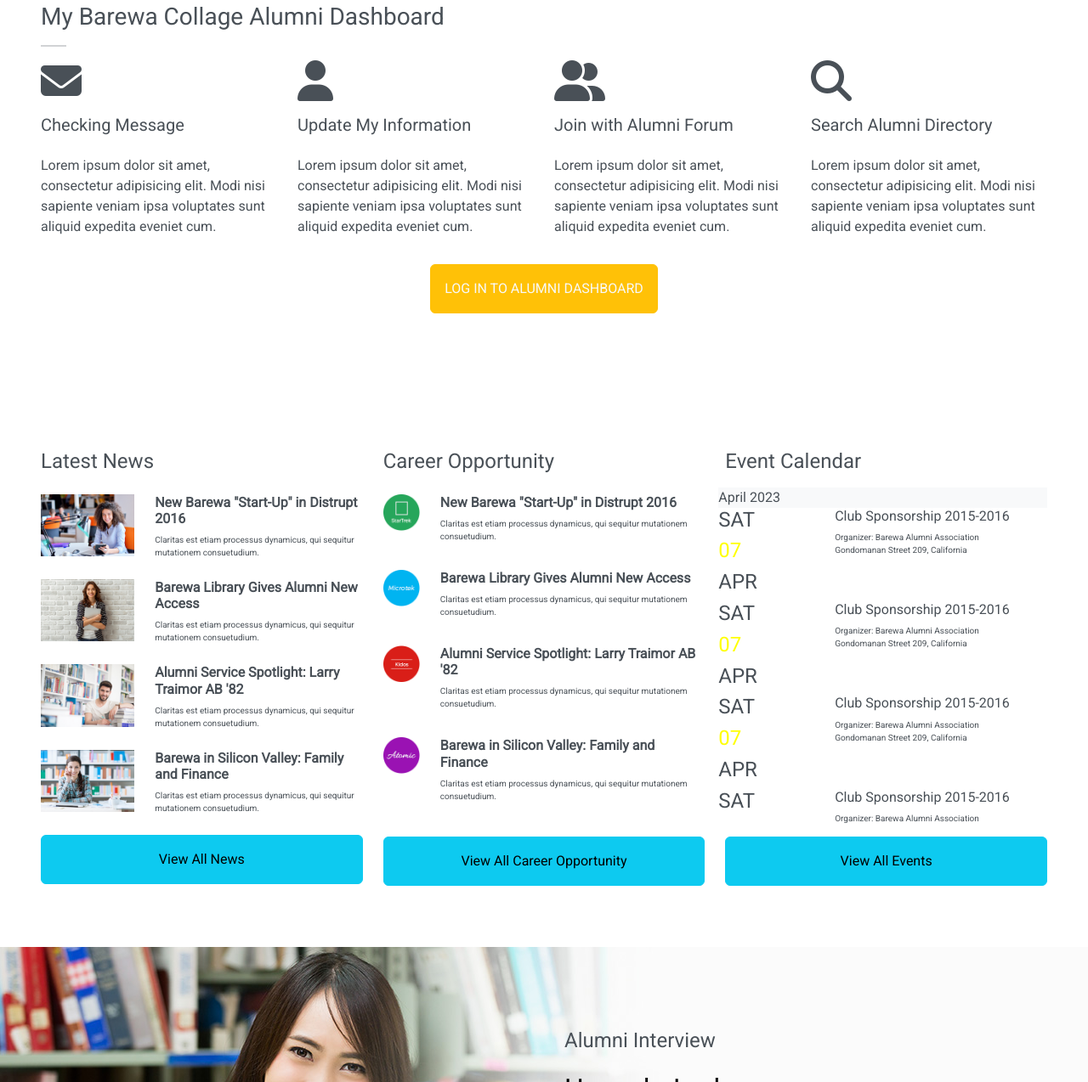
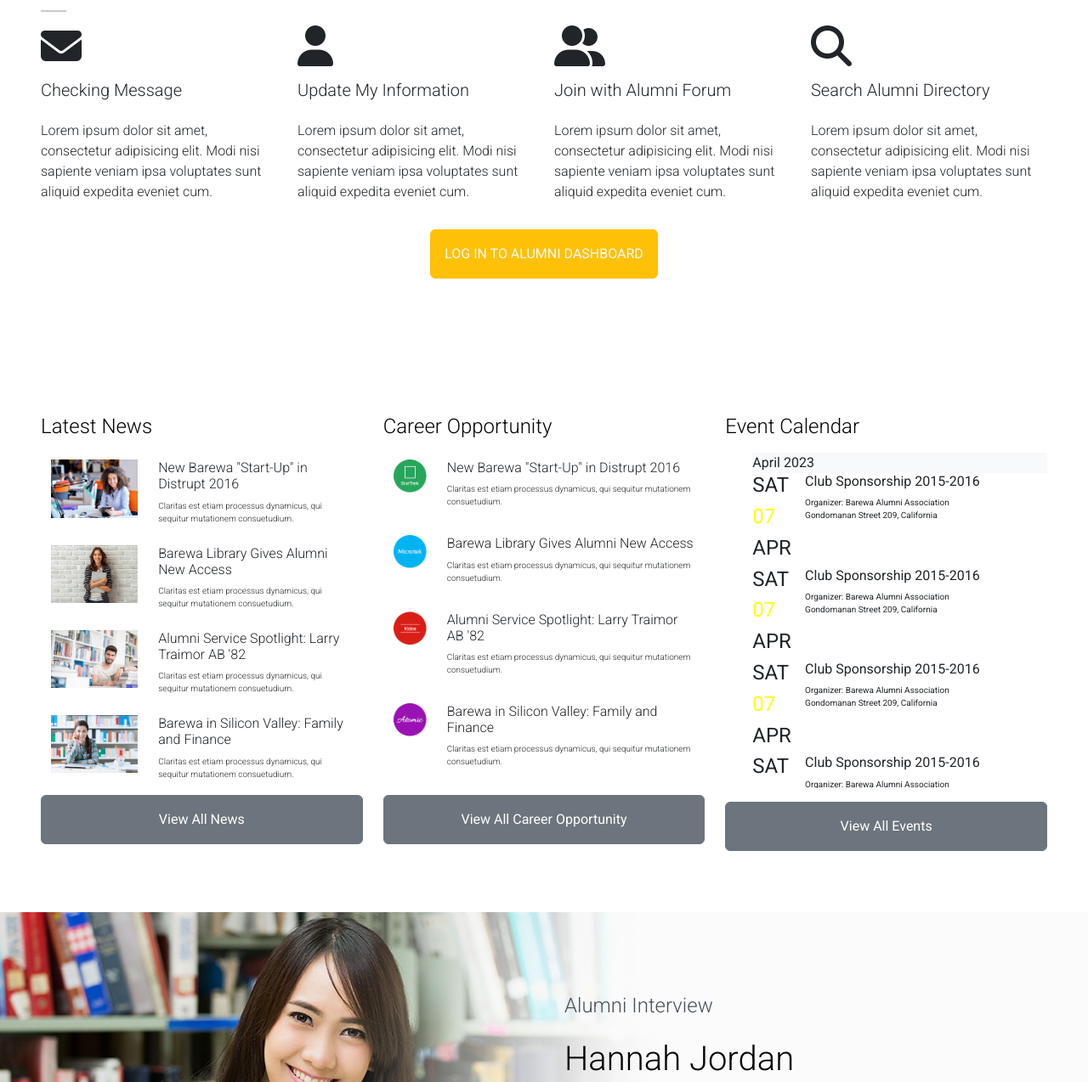
Before and after one commit to projecthanif/barewa_page, a plain HTML site: page index.html in a window 1280 px wide. Shown: the part 1576-2850 px from the top of the page at 85% size. Drawn offline with nearby package versions, Linux system fonts and the light colour scheme.

Commit message:
maybe okay

```diff
--- a/asset/css/style.css
+++ b/asset/css/style.css
@@ -7,6 +7,21 @@
 
 body {
     font-family: 'Roboto', sans-serif;
+}
+
+/* For Webkit based browsers (Chrome, Safari, etc.) */
+/* The following properties can be changed as desired */
+::-webkit-scrollbar {
+    width: 8px;
+    height: 8px;
+}
+
+::-webkit-scrollbar-track {
+    background-color: #f5f5f5;
+}
+
+::-webkit-scrollbar-thumb {
+    background-color: #ccc;
 }
 
 #firstnav {
@@ -31,7 +46,6 @@ a.btn:hover,button:hover{
 nav {
     width: 100%;
 }
-
 #logo {
     top: 1%;
     position: absolute;
@@ -82,7 +96,7 @@ nav {
 }
 
 ul#list {
-    margin-left: -40px;
+    /* margin-left: -40px; */
 
 }
 
@@ -141,7 +155,7 @@ footer{
     margin: 0;
         padding: 0;
         min-height: 50vh;
-        max-height: 100vh;
+        max-height: 150vh;
         background-position: center;
         background-size: cover;
         /* position: fixed; */
@@ -155,4 +169,5 @@ footer{
     background-color: transparent;
     border:none;
     color: white;
+    border-bottom: 1px solid grey;
 }
--- a/asset/js/app.js
+++ b/asset/js/app.js
@@ -18,8 +18,8 @@ const countdown = setInterval(function() {
 
   // Display the countdown
   const countdownElement = document.getElementById("countdown");
-  countdownElement.innerHTML = days +" Days : " + hours +" Hours : "
-  + minutes +" Minutes : "  + seconds + " Seconds";
+  // countdownElement.innerHTML = days +" Days : " + hours +" Hours : "
+  // + minutes +" Minutes : "  + seconds + " Seconds";
 
   // If the countdown is finished, clear the interval and display a message
   if (distance < 0) {
--- a/index.html
+++ b/index.html
@@ -9,7 +9,7 @@
     <link rel="stylesheet" href="https://cdn.jsdelivr.net/npm/bootstrap@5.3.0-alpha3/dist/css/bootstrap.min.css">
     <link rel="preconnect" href="https://fonts.googleapis.com">
     <link rel="preconnect" href="https://fonts.gstatic.com" crossorigin>
-    <link href="https://fonts.googleapis.com/css2?family=Roboto:ital,wght@0,400;1,300&fs=swap" rel="stylesheet">
+    <link href="https://fonts.googleapis.com/css2?family=Roboto:wght@300;400&display=swap" rel="stylesheet">
     <link rel="stylesheet" href="https://cdnjs.cloudflare.com/ajax/libs/font-awesome/6.4.0/css/all.min.css"
         integrity="sha512-iecdLmaskl7CVkqkXNQ/ZH/XLlvWZOJyj7Yy7tcenmpD1ypASozpmT/E0iPtmFIB46ZmdtAc9eNBvH0H/ZpiBw=="
         crossorigin="anonymous" referrerpolicy="no-referrer" />
@@ -179,9 +179,11 @@
                 <div class="col-sm-12 col-xl-8 col-md-12">
                     <div class="row">
                         <div class="col-sm-12 col-md-10">
-                            <h3 class="fs-4 text-dark-emphasis">UPCOMING EVENT</h3>
-                            <h3 class="fs-2 fw-light mt-4">ANNUAL MEET UP AND SCHOLARSHIP PRESENTATIONS</h3>
-                            <p class="fst-normal text-dark-emphasis mt-3"><i class="fa fa-location-dot text-black"></i> Barewa Street,
+                            <h3 class="fs-4 fw-light text-dark-emphasis">UPCOMING EVENT</h3>
+                            <h3 class="fs-2 fw-bold text-dark-emphasis mt-4">ANNUAL MEET UP AND SCHOLARSHIP
+                                PRESENTATIONS</h3>
+                            <p class="text-dark-emphasis mt- fw-light"><i class="fa fa-location-dot text-black"></i> Barewa
+                                Street,
                                 Gondomanan,
                                 8993, San Francisco, CA</p>
                         </div>
@@ -208,32 +210,32 @@
         </div>
 
         <!-------------------My DASHBOARD--------------------->
-        <div class="container-fluid p-lg-5 mt-5 text-dark-emphasis">
-            <h3 class="fw-lighter">My Barewa Collage Alumni Dashboard</h3>
+        <div class="container-fluid p-lg-5 mt-5">
+            <h3 class="fs-4 fw-light">My Barewa Collage Alumni Dashboard</h3>
             <hr class="table-group-divider" style="width:30px;">
             <div class="row">
                 <div class="col-xl-3 col-md-6 col-sm-12">
                     <i class="fa fa-envelope fa-3x mb-3"></i>
-                    <h6 class="fw-medium fs-5">Checking Message</h6>
-                    <p class="fst-normal mt-4">Lorem ipsum dolor sit amet, consectetur adipisicing elit.
+                    <h6 class="fs-5 fw-light">Checking Message</h6>
+                    <p class="mt-4 fw-light">Lorem ipsum dolor sit amet, consectetur adipisicing elit.
                         Modi nisi sapiente veniam ipsa voluptates sunt aliquid expedita eveniet cum.</p>
                 </div>
                 <div class="col-xl-3 col-md-6 col-sm-12">
                     <i class="fa-solid fa-user fa-3x mb-3"></i>
-                    <h6 class="fw-medium fs-5">Update My Information</h6>
-                    <p class="fst-normal mt-4">Lorem ipsum dolor sit amet, consectetur adipisicing elit.
+                    <h6 class="fs-5 fw-light">Update My Information</h6>
+                    <p class="mt-4 fw-light">Lorem ipsum dolor sit amet, consectetur adipisicing elit.
                         Modi nisi sapiente veniam ipsa voluptates sunt aliquid expedita eveniet cum.</p>
                 </div>
                 <div class="col-xl-3 col-md-6 col-sm-12">
                     <i class="fa-solid fa-user-group fa-3x mb-3"></i>
-                    <h6 class="fw-medium fs-5">Join with Alumni Forum</h6>
-                    <p class="fst-normal mt-4">Lorem ipsum dolor sit amet, consectetur adipisicing elit.
+                    <h6 class="fs-5 fw-light">Join with Alumni Forum</h6>
+                    <p class="mt-4 fw-light">Lorem ipsum dolor sit amet, consectetur adipisicing elit.
                         Modi nisi sapiente veniam ipsa voluptates sunt aliquid expedita eveniet cum.</p>
                 </div>
                 <div class="col-xl-3 col-md-6 col-sm-12">
                     <i class="fa fa-search fa-3x mb-3"></i>
-                    <h6 class="fw-medium fs-5">Search Alumni Directory</h6>
-                    <p class="fst-normal mt-4">Lorem ipsum dolor sit amet, consectetur adipisicing elit.
+                    <h6 class="fs-5 fw-light">Search Alumni Directory</h6>
+                    <p class="mt-4 fw-light">Lorem ipsum dolor sit amet, consectetur adipisicing elit.
                         Modi nisi sapiente veniam ipsa voluptates sunt aliquid expedita eveniet cum.</p>
                 </div>
             </div>
@@ -242,17 +244,18 @@
             </div>
         </div>
         <!--------------------VIEWS------------------------->
-        <div class="container-fluid p-lg-5  text-dark-emphasis mt-5">
+        <div class="container-fluid p-lg-5 mt-5">
             <div class="row">
                 <!-------------------NEWS ------------------------>
                 <div class="col-sm-12 col-md-12 col-xl-4 mb-4">
-                    <h4 class="fw-medium mb-4">Latest News</h4>
+                    <h4 class="fw-light text-black mb-4">Latest News</h4>
+                    <div class="container" id="list">
                         <div class="row mb-2">
                             <div class="col-4">
                                 <img src="asset/image/new-img1.jpg" alt="" class="img-fluid">
                             </div>
                             <div class="col-8">
-                            <h6 class="fw-light fs-6 fw-bold">New Barewa "Start-Up" in Distrupt 2016</h6>
+                                <h6 class="fw-light fs-6">New Barewa "Start-Up" in Distrupt 2016</h6>
                                 <p class="fw-lighter" id="p-font">Claritas est etiam processus dynamicus, qui sequitur
                                     mutationem consuetudium.</p>
                             </div>
@@ -262,7 +265,7 @@
                                 <img src="asset/image/new-img2.jpg" alt="" class="img-fluid">
                             </div>
                             <div class="col-8">
-                            <h6 class="fw-light fs-6 fw-bold">Barewa Library Gives Alumni New Access</h6>
+                                <h6 class="fw-light fs-6 ">Barewa Library Gives Alumni New Access</h6>
                                 <p class="fw-lighter" id="p-font">Claritas est etiam processus dynamicus, qui sequitur
                                     mutationem consuetudium.</p>
                             </div>
@@ -272,7 +275,7 @@
                                 <img src="asset/image/new-img3.jpg" alt="" class="img-fluid">
                             </div>
                             <div class="col-8">
-                            <h6 class="fw-light fs-6 fw-bold">Alumni Service Spotlight: Larry Traimor AB '82</h6>
+                                <h6 class="fw-light fs-6">Alumni Service Spotlight: Larry Traimor AB '82</h6>
                                 <p class="fw-lighter" id="p-font">Claritas est etiam processus dynamicus, qui sequitur
                                     mutationem consuetudium.</p>
                             </div>
@@ -282,22 +285,24 @@
                                 <img src="asset/image/new-img4.jpg" alt="" class="img-fluid">
                             </div>
                             <div class="col-8">
-                            <h6 class="fw-light fs-6 fw-bold">Barewa in Silicon Valley: Family and Finance</h6>
+                                <h6 class="fw-light fs-6">Barewa in Silicon Valley: Family and Finance</h6>
                                 <p class="fw-lighter" id="p-font">Claritas est etiam processus dynamicus, qui sequitur
                                     mutationem consuetudium.</p>
                             </div>
                         </div>
-                    <button class="btn btn-info p-3 w-100" style="border-radius: none;">View All News</button>
+                    </div>
+                    <button class="btn btn-secondary p-3 w-100" style="border-radius: none;">View All News</button>
                 </div>
                 <!-------------------CAREER OPPORTUNITY ------------------------>
                 <div class="col-sm-12 col-md-12 col-xl-4 mb-4">
-                    <h4 class="fw-medium mb-4">Career Opportunity</h4>
+                    <h4 class="fw-light text-black mb-4">Career Opportunity</h4>
+                    <div class="container" id="list">
                         <div class="row mb-3">
                             <div class="col-2">
                                 <img src="asset/image/company-logo1.png" alt="" class="img-fluid">
                             </div>
                             <div class="col-10">
-                            <h6 class="fw-light fs-6 fw-bold">New Barewa "Start-Up" in Distrupt 2016</h6>
+                                <h6 class="fw-light fs-6">New Barewa "Start-Up" in Distrupt 2016</h6>
                                 <p class="fw-lighter" id="p-font">
                                     Claritas est etiam processus dynamicus, qui sequitur
                                     mutationem consuetudium.
@@ -309,7 +314,7 @@
                                 <img src="asset/image/company-logo2.png" alt="" class="img-fluid">
                             </div>
                             <div class="col-10">
-                            <h6 class="fw-light fs-6 fw-bold">Barewa Library Gives Alumni New Access</h6>
+                                <h6 class="fw-light fs-6">Barewa Library Gives Alumni New Access</h6>
                                 <p class="fw-lighter" id="p-font">
                                     Claritas est etiam processus dynamicus, qui sequitur
                                     mutationem consuetudium.
@@ -321,7 +326,7 @@
                                 <img src="asset/image/company-logo3.png" alt="" class="img-fluid">
                             </div>
                             <div class="col-10">
-                            <h6 class="fw-light fs-6 fw-bold">Alumni Service Spotlight: Larry Traimor AB '82</h6>
+                                <h6 class="fw-light fs-6">Alumni Service Spotlight: Larry Traimor AB '82</h6>
                                 <p class="fw-lighter" id="p-font">
                                     Claritas est etiam processus dynamicus, qui sequitur
                                     mutationem consuetudium.
@@ -333,23 +338,24 @@
                                 <img src="asset/image/company-logo4.png" alt="" class="img-fluid">
                             </div>
                             <div class="col-10">
-                            <h6 class="fw-light fs-6 fw-bold">Barewa in Silicon Valley: Family and Finance</h6>
+                                <h6 class="fw-light fs-6">Barewa in Silicon Valley: Family and Finance</h6>
                                 <p class="fw-lighter" id="p-font">
                                     Claritas est etiam processus dynamicus, qui sequitur
                                     mutationem consuetudium.
                                 </p>
                             </div>
                         </div>
-                    <button class="btn btn-info p-3 w-100" style="border-radius: none;">View All Career
+                    </div>
+                    <button class="btn btn-secondary p-3 w-100" style="border-radius: none;">View All Career
                         Opportunity</button>
                 </div>
                 <div class="col-sm-12 col-md-12 col-xl-4 mb-4">
-                    <h4 class="fw-medium mb-3">Event Calendar</h4>
+                    <h4 class="fw-light text-black mb-3">Event Calendar</h4>
                     <ul class="list-group-flush" id="list">
-                        <li class="list-group-item bg-light">April 2023</li>
+                        <li class="list-group-item  bg-light">April 2023</li>
                         <li class="list-group-item">
                             <div class="row">
-                                <div class="col-4">
+                                <div class="col-2">
                                     <h6 class="fs-4">SAT</h6>
                                     <h6 class="fs-4" style="color: yellow;">07</h6>
                                     <h6 class="fs-4">APR</h6>
@@ -363,7 +369,7 @@
                         </li>
                         <li class="list-group-item">
                             <div class="row">
-                                <div class="col-4">
+                                <div class="col-2">
                                     <h6 class="fs-4">SAT</h6>
                                     <h6 class="fs-4" style="color: yellow;">07</h6>
                                     <h6 class="fs-4">APR</h6>
@@ -377,7 +383,7 @@
                         </li>
                         <li class="list-group-item">
                             <div class="row">
-                                <div class="col-4">
+                                <div class="col-2">
                                     <h6 class="fs-4">SAT</h6>
                                     <h6 class="fs-4" style="color: yellow;">07</h6>
                                     <h6 class="fs-4">APR</h6>
@@ -391,7 +397,7 @@
                         </li>
                         <li class="list-group-item">
                             <div class="row">
-                                <div class="col-4">
+                                <div class="col-2">
                                     <h6 class="fs-4">SAT</h6>
                                     <h6 class="fs-4" style="color: yellow;">07</h6>
                                     <h6 class="fs-4">APR</h6>
@@ -405,7 +411,7 @@
                         </li>
                         <li class="list-group-item">
                             <div class="row">
-                                <div class="col-4">
+                                <div class="col-2">
                                     <h6 class="fs-4">SAT</h6>
                                     <h6 class="fs-4" style="color: yellow;">07</h6>
                                     <h6 class="fs-4">APR</h6>
@@ -419,7 +425,7 @@
                         </li>
                         <li class="list-group-item">
                             <div class="row">
-                                <div class="col-4">
+                                <div class="col-2">
                                     <h6 class="fs-4">SAT</h6>
                                     <h6 class="fs-4" style="color: yellow;">07</h6>
                                     <h6 class="fs-4">APR</h6>
@@ -432,7 +438,7 @@
                             </div>
                         </li>
                     </ul>
-                    <a href="html/event.html" class="btn btn-info p-3 w-100" style="border-radius: none;">View All
+                    <a href="html/event.html" class="btn btn-secondary p-3 w-100" style="border-radius: none;">View All
                         Events</a>
                 </div>
             </div>
@@ -443,7 +449,7 @@
                 <div class="col-xl-6 col-lg-6 mt-5">
                     <div class="container mt-5">
                         <h6 class="fw-light fs-4 text-dark-emphasis">Alumni Interview</h6>
-                        <h2 class="fw-medium mt-4">Hannah Jordan</h2>
+                        <h2 class="fw-light mt-4 fs-1 mb-3">Hannah Jordan</h2>
                         <p class="fst-normal text-dark-emphasis mb-5">
                             Claritas est etiam processus dynamicus, qui sequitur mutationem consuetudium lectorum.
                             Mirum est notare quam littera gothica, quam nunc putamus parum claram,
@@ -458,7 +464,8 @@
             <div class="container mt-3 text-center">
                 <i class="fab fa-twitter fa-3x mb-4" style="color:rgb(235, 235, 43)"></i>
                 <p class="fs-3">
-                    "Latest Tweet From hanif  <a href="https://twitter.com/projecthanif" style="color:rgb(235, 235, 43)">@projecthanif "</a>
+                    "Latest Tweet From hanif <a href="https://twitter.com/projecthanif"
+                        style="color:rgb(235, 235, 43)">@projecthanif "</a>
                 </p>
                 <span class="fst-normal mt-5">
                     <img src="asset/image/avatar.png" alt="" class="rounded">
@@ -474,28 +481,29 @@
                 </span>
             </div>
         </div>
-    </main>
-    <footer class="text-white">
         <div class="container-fluid p-lg-5" id="newsletter">
             <div class="container text-light p-lg-5 p-5 text-center">
                 <h3 class="fs-1 fst-normal fw-medium">Don’t Miss Awesome Story From Our Alumni</h3>
                 <p class="fst-normal mt-5">Duis autem vel eum iriure dolor in hendrerit in vulputate.</p>
                 <form action="" class="form mt-3 ms-5 text-white">
                     <input type="text" name="" id="storyinput" placeholder="Your Email"
-                        class="form-control text-center d-flex justify-content-center text-white"
-                    >
-                    <input type="submit" class="btn btn-primary mt-2 ">
+                        class="form-control text-center d-flex justify-content-center text-white">
+                    <input type="submit" class="btn btn-warning mt-2 w-lg-25">
                 </form>
             </div>
         </div>
-        <div class="container-fluid p-4 ">
+    </main>
+    <footer class="text-white" id="footer">
+        <div class="container-fluid p-5">
+            <div class="container">
                 <div class="row text-center mt-5">
                     <div class="col-sm-12 col-md-12 col-lg-4 text-sm-center">
-                    <img src="asset/image/School_Badge_for_Barewa_College_logo.png" alt="" class="img-fluid" style="width: 30%;">
+                        <img src="asset/image/School_Badge_for_Barewa_College_logo.png" alt="" class="img-fluid"
+                            style="width: 30%;">
                         <p class="">Claritas est etiam processus dynamicus,
                             qui sequitur mutationem consuetudium lectorum. Mirum est notare.
                         </p>
-                    <p>+10872229 | +10872228 <a href="#">alumni@Barewa.edu</a></p>
+
                     </div>
                     <div class="col-sm-12 col-md-4 col-lg-2">
                         <div class="list-group-flush">
@@ -537,6 +545,7 @@
                     </div>
                 </div>
             </div>
+        </div>
     </footer>
 
     <script src="asset/js/app.js"></script>
```
Also changed, not shown: html/event.html (+17 -17 lines). Lines whose indentation alone changed are shown as unchanged.
